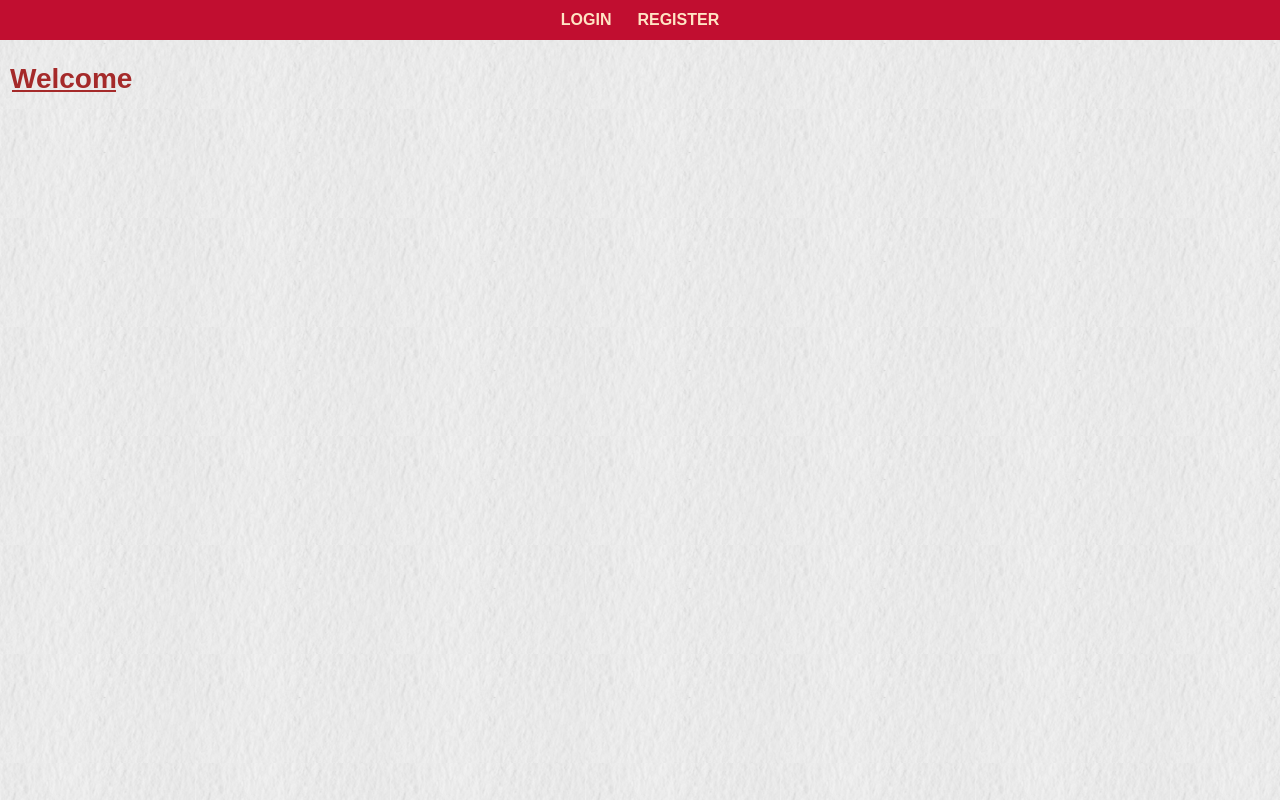
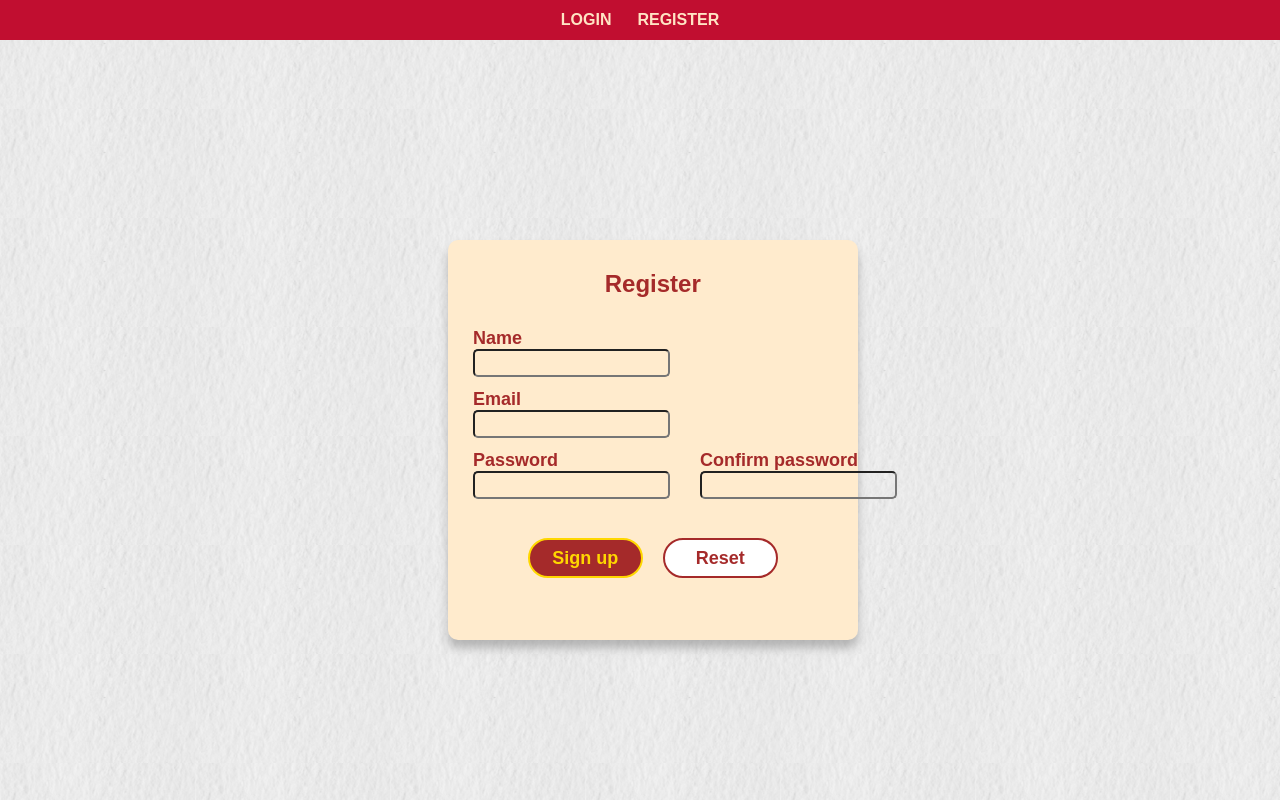
Before and after one commit to carlosmiguelviegas/virtual-library-react, a React (Create React App) app: page /signup in a window 1280 px wide. Built offline with nearby package versions, Linux system fonts and the light colour scheme.

Commit message:
added route for register new user page

```diff
--- a/src/App.js
+++ b/src/App.js
@@ -7,6 +7,7 @@ import Login from './pages/login/Login';
 import Home from './pages/home/Home';
 import NavigationBar from './components/layout/navigation-bar/NavigationBar';
 import { BOOKS_LINK, HOME_LINK, USERS_LINK } from './utils/titles-and-labels';
+import Register from './pages/register/Register';
 
 const App = () => {
 
@@ -33,6 +34,7 @@ const App = () => {
           <Route path='users' element={<Users />}></Route>
           <Route path='books' element={<Books />}></Route>
           <Route path='login' element={<Login checkLogin={checkLogin} />}></Route>
+          <Route path='signup' element={<Register checkLogin={checkLogin} />}></Route>
           <Route path='*' element={<Home />}></Route>
         </Routes>
       </BrowserRouter>
--- a/src/components/layout/navigation-bar/NavigationBar.js
+++ b/src/components/layout/navigation-bar/NavigationBar.js
@@ -26,7 +26,7 @@ const NavigationBar = ({ currentUser, linksList, onLogout }) => {
         :
         <Fragment>
           <button className={`${styles.ankor} ${styles.link}`} onClick={() => onLinkClick('login')}>{SIGN_IN_LINK}</button>
-          <button className={`${styles.ankor} ${styles.link}`}>{SIGN_UP_LINK}</button>
+          <button className={`${styles.ankor} ${styles.link}`} onClick={() => onLinkClick('signup')}>{SIGN_UP_LINK}</button>
         </Fragment>}
     </nav>
   );
--- a/src/pages/register/Register.js
+++ b/src/pages/register/Register.js
@@ -3,7 +3,7 @@ import { useState } from 'react';
 import { useNavigate } from 'react-router-dom';
 import InputField from '../../components/inputs/input-field/InputField';
 import styles from './Register.module.css';
-import { SIGN_UP_CANCEL_LABEL, SIGN_UP_CONFIRM_PASSWORD_LABEL, SIGN_UP_EMAIL_LABEL, SIGN_UP_LABEL, SIGN_UP_NAME_LABEL, SIGN_UP_PASSWORD_LABEL, SIGN_UP_TITLE } from '../../utils/titles-and-labels';
+import { SIGN_UP_BUTTON_CANCEL_LABEL, SIGN_UP_BUTTON_LABEL, SIGN_UP_CONFIRM_PASSWORD_LABEL, SIGN_UP_EMAIL_LABEL, SIGN_UP_NAME_LABEL, SIGN_UP_PASSWORD_LABEL, SIGN_UP_TITLE } from '../../utils/titles-and-labels';
 import Button from '../../components/buttons/button/Button';
 import axios from 'axios';
 
@@ -47,14 +47,14 @@ const Register = ({ checkLogin }) => {
       <section className={styles.contentContainer}>
         <InputField type={'text'} label={SIGN_UP_NAME_LABEL} name={'name'} value={registerForm['name']} handlerOnChange={handlerOnChange} />
         <InputField type={'email'} label={SIGN_UP_EMAIL_LABEL} name={'email'} value={registerForm['email']} handlerOnChange={handlerOnChange} />
-        <section class="row">
+        <section className={styles.row}>
           <InputField type={showPassword ? 'text' : 'password'} label={SIGN_UP_PASSWORD_LABEL} name={'password'} value={registerForm['password']} handlerOnChange={handlerOnChange} />
           <InputField type={showPassword ? 'text' : 'password'} label={SIGN_UP_CONFIRM_PASSWORD_LABEL} name={'passwordConfirm'} value={registerForm['passwordConfirm']} handlerOnChange={handlerOnChange} />
         </section>
       </section>
       <section className={styles.buttonsSection}>
-        <Button type={'submit'} label={SIGN_UP_LABEL} />
-        <Button label={SIGN_UP_CANCEL_LABEL} func="secondary" onClickHandler={onReset} />
+        <Button type={'submit'}>{SIGN_UP_BUTTON_LABEL}</Button>
+        <Button func={'secondary'} onClickHandler={onReset}>{SIGN_UP_BUTTON_CANCEL_LABEL}</Button>
       </section>
     </form>
   );
--- a/src/utils/titles-and-labels.js
+++ b/src/utils/titles-and-labels.js
@@ -24,8 +24,8 @@ const SIGN_UP_NAME_LABEL = 'Name';
 const SIGN_UP_PASSWORD_LABEL = 'Password';
 const SIGN_UP_CONFIRM_PASSWORD_LABEL = 'Confirm password';
 const SIGN_UP_SHOW_PASSWORD_LABEL = 'Show Password';
-const SIGN_UP_LABEL = 'Sign up';
-const SIGN_UP_CANCEL_LABEL = 'Reset';
+const SIGN_UP_BUTTON_LABEL = 'Sign up';
+const SIGN_UP_BUTTON_CANCEL_LABEL = 'Reset';
 
 export {
           SIGN_IN_TITLE,
@@ -54,6 +54,6 @@ export {
           SIGN_UP_PASSWORD_LABEL,
           SIGN_UP_CONFIRM_PASSWORD_LABEL,
           SIGN_UP_SHOW_PASSWORD_LABEL,
-          SIGN_UP_LABEL,
-          SIGN_UP_CANCEL_LABEL
+          SIGN_UP_BUTTON_LABEL,
+          SIGN_UP_BUTTON_CANCEL_LABEL
        };
```
